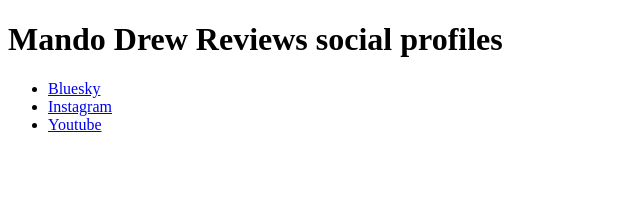
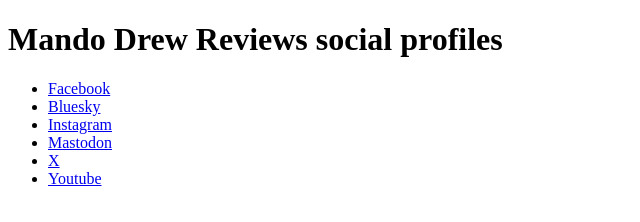
Before and after one commit to mandodrewreviews/mando-drew-reviews.github.io, a plain HTML site: page socials.html in a window 1280 px wide. Shown: the whole page, without its empty margins (0-640 px from the left). Drawn offline with Linux system fonts and the light colour scheme.

Commit message:
Adding more social profiles.
Added facebook, Instagram, mastodon, and x.

```diff
--- a/socials.html
+++ b/socials.html
@@ -6,8 +6,11 @@
 <h1>Mando Drew Reviews social profiles</h1>
 <p>
 <ul>
+<li> <a href= "https://facebook.com/mandodrewreviews">Facebook</a>
 <li> <a href= "https://bsky.app/profile/mandodrew-reviews.bsky.social">Bluesky</a>
 <li> <a href="instagram.html">Instagram</a>
+<li> <a href= "https://mastodon.social/@mandodrew_reviews">Mastodon</a>
+<li> <a href= "https://x.com/mando_reviews">X</a>
 <li> <a href= "https://www.youtube.com/feeds/videos.xml?channel_id=UC0uNGF3N60JVneadgw7dfKg">Youtube</a>
 </ul>
 </p>
```
